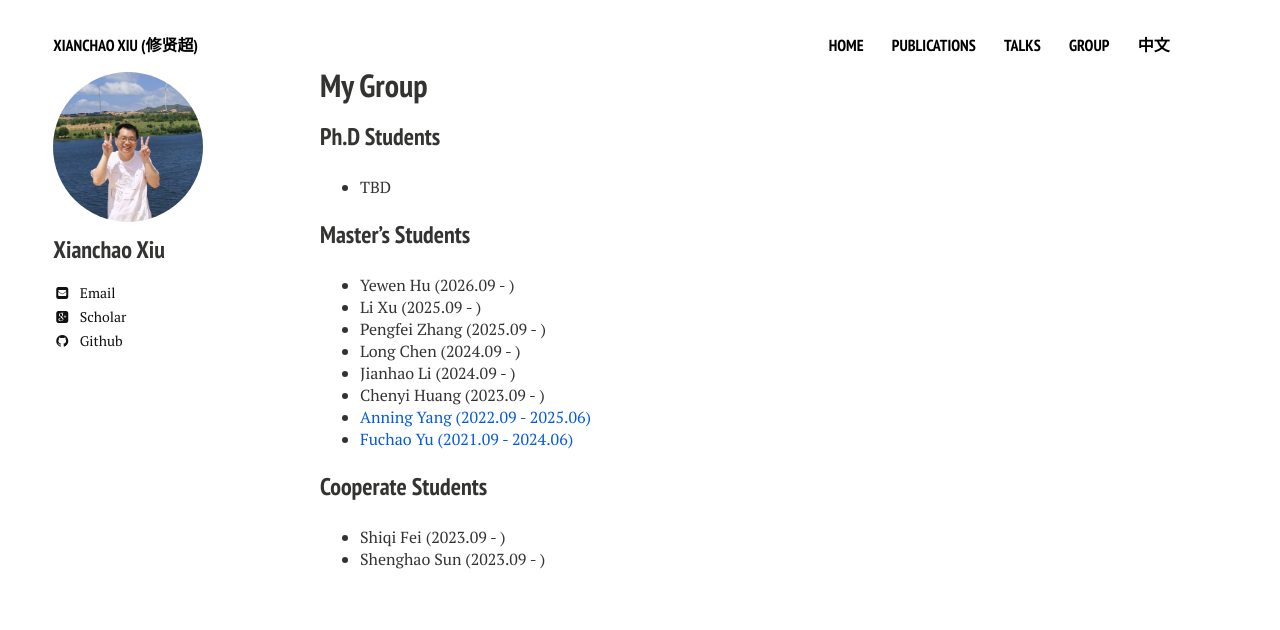
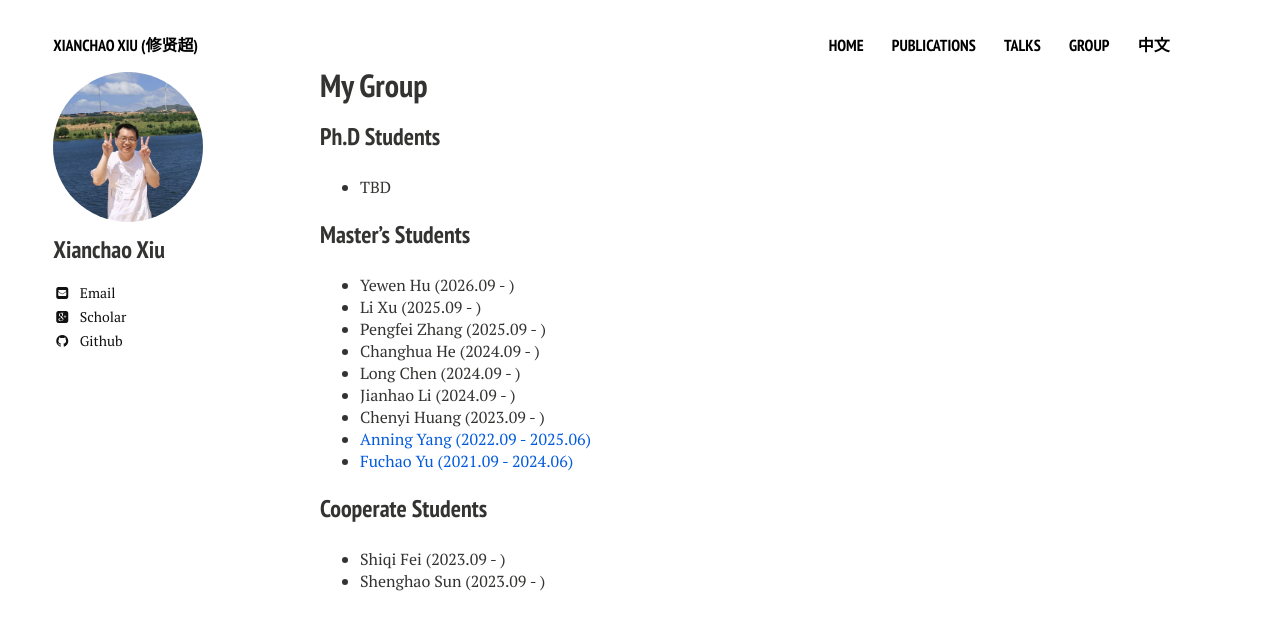
Before and after one commit to xianchaoxiu/xianchaoxiu.github.io, a Jekyll site: the page built from group/index.md, in a window 1280 px wide. Shown: the top 630 px of the page. Built offline with Jekyll 4.4.1, drawn with Linux system fonts in a browser that asks for light colours; nearby versions of some CDN libraries.

Commit message:
Update index.md

```diff
--- a/group/index.md
+++ b/group/index.md
@@ -15,6 +15,7 @@ share: false
 * Yewen Hu (2026.09 - )  <br>
 * Li Xu (2025.09 - )  <br>
 * Pengfei Zhang (2025.09 - ) <br>
+* Changhua He (2024.09 - )  <br>
 * Long Chen (2024.09 - )  <br>
 * Jianhao Li (2024.09 - ) <br>
 * Chenyi Huang (2023.09 - ) <br>
```
